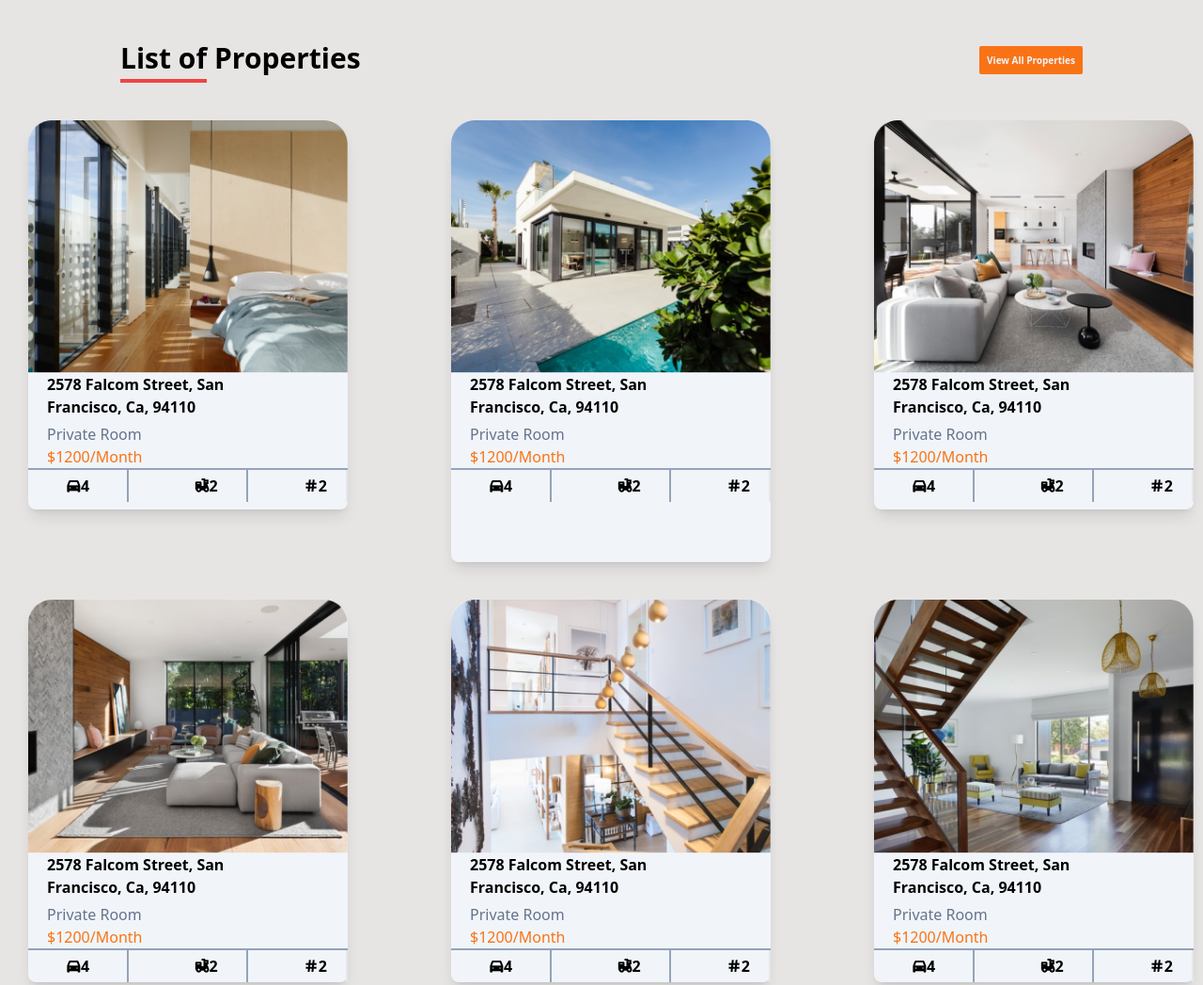
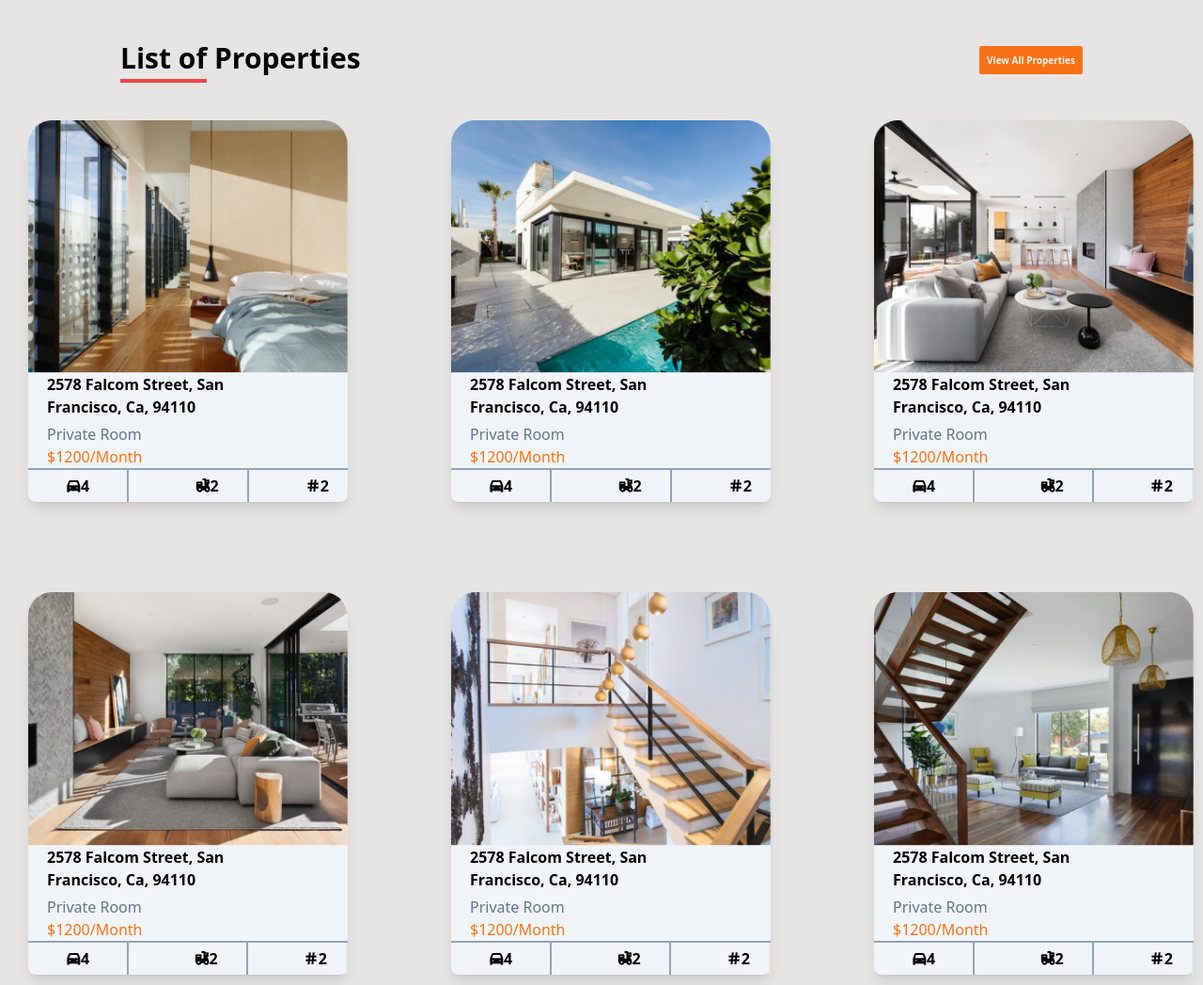
Before and after one commit to MykeAll/MLC, a website: page src/index.html in a window 1280 px wide. Shown: the part 1520-2568 px from the top of the page at 94% size. Drawn offline with nearby package versions, Linux system fonts and the light colour scheme.

Commit message:
card reset

```diff
--- a/src/index.html
+++ b/src/index.html
@@ -190,7 +190,7 @@
         class="property ml-4 md:mr-[10px] md:ml-[30px] mt-[40px] gap-y-[70px] gap-x-[110px] md:flex"
       >
         <div
-          class="card1 mb-14 md:pb-2 bg-slate-100 rounded-t-3xl rounded-b-lg shadow-lg"
+          class="card1 mb-14  bg-slate-100 rounded-t-3xl rounded-b-lg shadow-lg"
         >
           <div class="border-b-2 border-slate-400">
             <img class="" src="image/p1 unsplash_Eh_It1hg4Hs.png" />
@@ -217,7 +217,7 @@
               <i class="ri-e-bike-2-fill"></i>
               <p class="">2</p>
             </span>
-            <span class="px-[20px] py-[5px] flex font-bold border-r-2">
+            <span class="px-[20px] py-[5px] flex font-bold">
               <i class="ri-hashtag"></i>
               <p class="">2</p>
             </span>
@@ -225,7 +225,7 @@
         </div>
 
         <div
-          class="card2 mb-14 bg-slate-100 rounded-t-3xl my-4 md:my-0 rounded-b-lg shadow-lg"
+          class="card2 mb-14 bg-slate-100 rounded-t-3xl rounded-b-lg shadow-lg"
         >
           <div class="border-b-2 border-slate-400">
             <img class="" src="image/p2unsplash_2d4lAQAlbDA.png" />
@@ -252,12 +252,13 @@
               <i class="ri-e-bike-2-fill"></i>
               <p class="">2</p>
             </span>
-            <span class="px-[20px] py-[5px] flex font-bold border-r-2">
+            <span class="px-[20px] py-[5px] flex font-bold ">
               <i class="ri-hashtag"></i>
               <p class="">2</p>
             </span>
           </div>
         </div>
+
         <div class="card3 mb-14 bg-slate-100 rounded-t-3xl rounded-b-lg shadow-lg">
           <div class="border-b-2 border-slate-400">
             <img class="" src="image/p3unsplash_T6d96Qrb5MY.png" />
@@ -329,6 +330,7 @@
             </span>
           </div>
         </div>
+
         <div
           class="card5 mb-14 bg-slate-100 rounded-t-3xl rounded-b-lg shadow-lg"
         >
@@ -463,7 +465,7 @@
             class="image3 ml-10 mt-14 relative items-center justify-center text-center flex"
           >
             <img class="" src="image/Cleaning unsplash_uooMllXe6gE.png" />
-            <h1 class="absolute top-8 font-bold text-white">
+            <h1 class="absolute top-8 pt-4 font-bold text-white">
               Monthly House <br />
               Cleaning
             </h1>
@@ -506,6 +508,7 @@
         Out!
       </h3>
     </div>
+    <br>
   </div>
   <!-- form section -->
 
```
